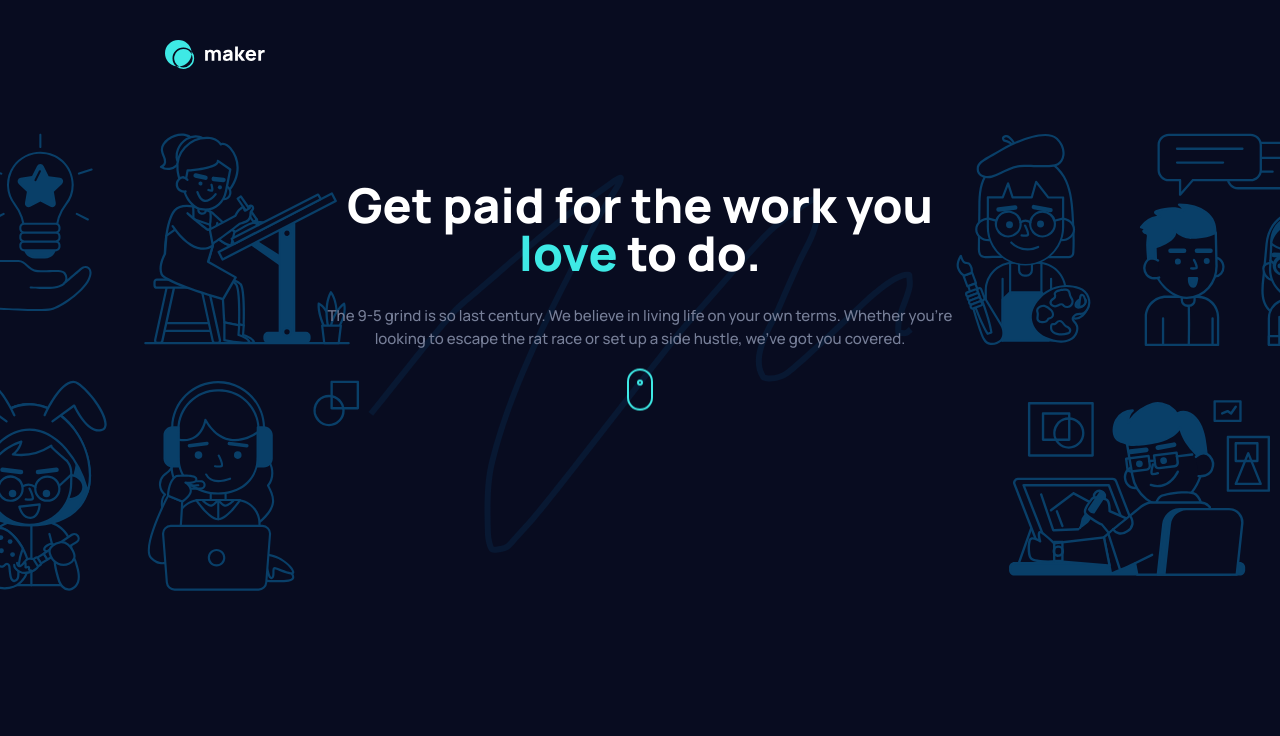
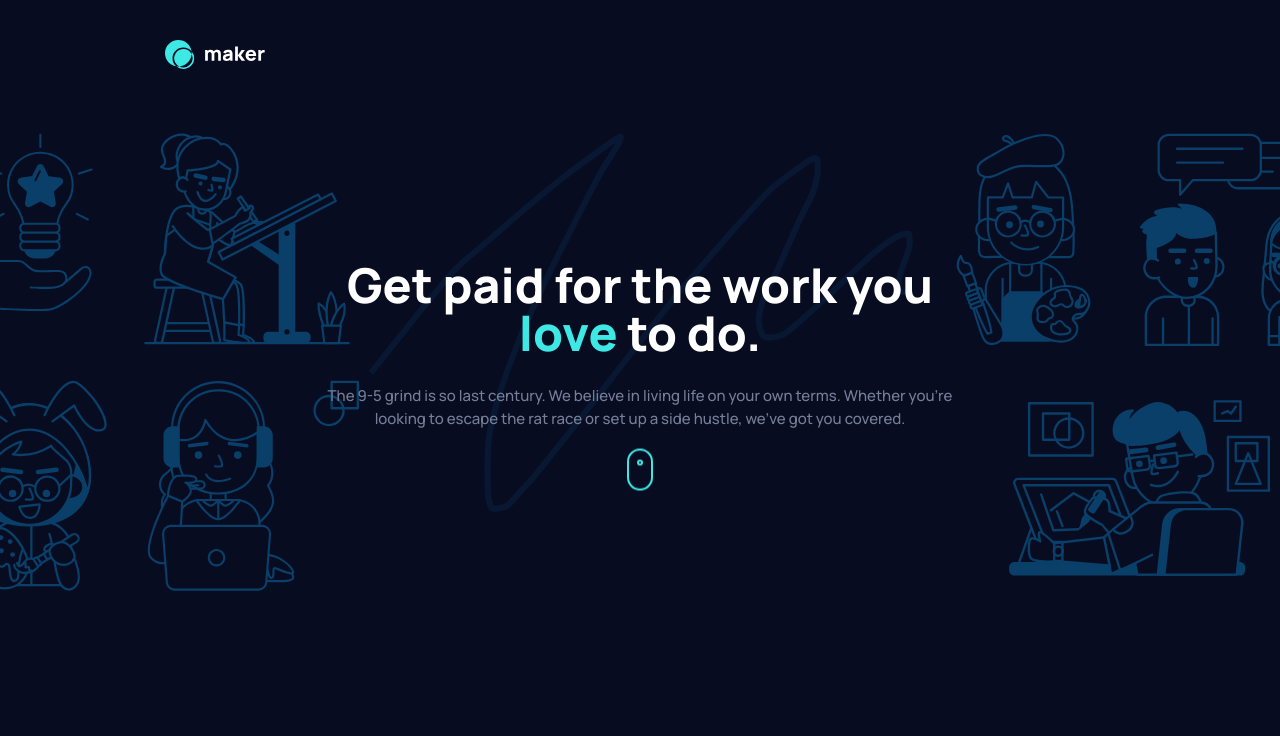
Before and after one commit to KingJosephI/maker-prelaunch-site, a Next.js app: page / in a window 1280 px wide. Shown: the top 736 px of the page. Built offline with nearby package versions, Linux system fonts and the light colour scheme.

Commit message:
style: reposition the hero section's background images for tablet screens

```diff
--- a/app/components/Footer/Footer.tsx
+++ b/app/components/Footer/Footer.tsx
@@ -10,7 +10,8 @@ export const Footer = () => {
   const { register, handleSubmit, formState: { errors } } = useForm<FormFields>()
 
   const onSubmit: SubmitHandler<FormFields> = ({ email }) => {
-    alert(`Your email ${email} is saved in our database`);
+
+   alert(`Your email ${email} is saved in our database`);
   }
 
   return (
@@ -25,7 +26,7 @@ export const Footer = () => {
         <input
           type="email"
           placeholder="Email address"
-          className="bg-feature-blue w-80 rounded-4xl p-4.5 px-6.5"
+          className={`${errors.email && 'border-red-500 border-2'} bg-feature-blue w-80 rounded-4xl p-4.5 px-6.5`}
           {...register("email", {
             required: "Email is required",
             pattern: {
--- a/app/components/Hero/Hero.tsx
+++ b/app/components/Hero/Hero.tsx
@@ -19,7 +19,7 @@ export const Hero = () => {
         height={640}
         className="md:hidden w-full h-auto"
       />
-      <div className="md:w-[460px] lg:w-[730px] mx-auto px-10">
+      <div className="md:w-[460px] lg:w-[730px] mx-auto px-10 lg:pt-20">
         <h1 className="text-[2rem] font-extrabold pt-12 lg:text-5xl">
           Get paid for the work you <span className="text-[#3EE9E5]">love</span>{" "}
           to do.
--- a/app/globals.css
+++ b/app/globals.css
@@ -40,8 +40,14 @@
     @media (min-width: 768px) {
       background-image: url("/assets/illustration-hero-left.svg"), url("/assets/bg-hero-squiggle.svg") ,url("/assets/illustration-hero-right.svg") ;
 
-      background-position: left -3rem top, center , right -4.5rem top ;
+      background-position: left -14rem top, center , right -14rem top ;
       background-repeat: no-repeat, no-repeat, no-repeat;
+      background-size: auto, 55%, auto;
+    }
+
+    @media (min-width: 1024px) {
+      background-position: left -3rem top, top center , right -4.5rem top ;
+      background-size: auto, auto, auto;
     }
 
 
```
